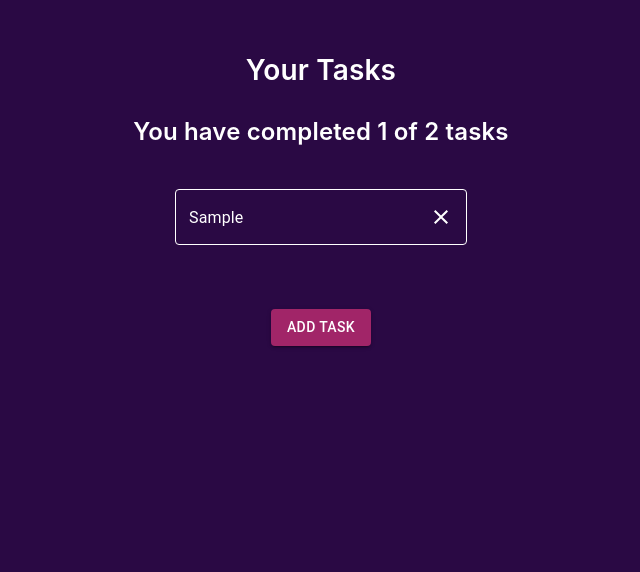
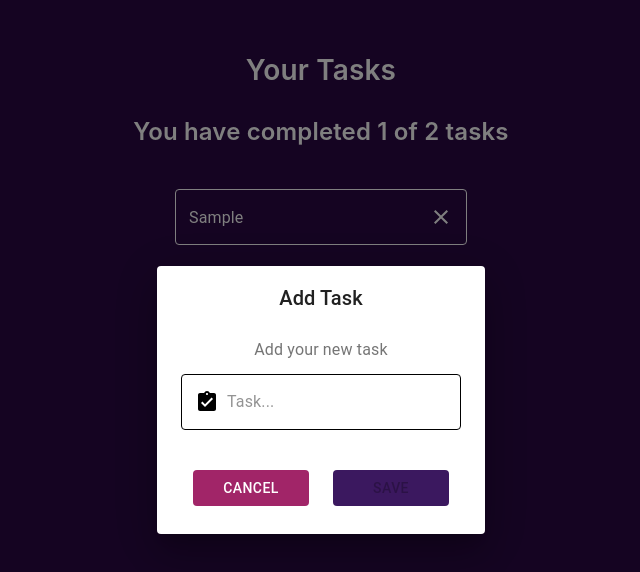
Before and after one commit to samuelDear/react-course, a React (Create React App) app: page / in a window 1280 px wide. Both pictures are taken after typing "Sample" into the empty fields and a click on the button "ADD TASK". Shown: the top 572 px of the page, without its empty margins (319-959 px from the left). Built offline with nearby package versions, Linux system fonts and the light colour scheme.

Commit message:
modal for add task

```diff
--- a/src/components/CreateTodoButton.tsx
+++ b/src/components/CreateTodoButton.tsx
@@ -2,11 +2,21 @@ import React from 'react';
 import { Button } from '@material-ui/core';
 import { useStyleCreateTodoButton } from 'styles';
 
-const CreateTodoButton: React.FC = () => {
+type createTodoButtonProps = {
+  event: () => void;
+};
+
+const CreateTodoButton: React.FC<createTodoButtonProps> = ({ event, ...props }) => {
   const classes = useStyleCreateTodoButton();
 
   return (
-    <Button className={classes.AddTasksButton} type="button" variant="contained">
+    <Button
+      onClick={event}
+      className={classes.AddTasksButton}
+      type="button"
+      variant="contained"
+      {...props}
+    >
       Add Task
     </Button>
   );
--- /dev/null
+++ b/src/components/ModalAddTodo.tsx
@@ -0,0 +1,100 @@
+import React, { useState } from 'react';
+import {
+  Dialog,
+  DialogContent,
+  DialogContentText,
+  DialogTitle,
+  Grid,
+  InputAdornment,
+  Button,
+  TextField,
+} from '@material-ui/core';
+import AssignmentTurnedInIcon from '@material-ui/icons/AssignmentTurnedIn';
+import { useStyleModalAddTodo } from 'styles';
+
+type ModalProps = {
+  open: boolean;
+  closeEvent: () => void;
+  // eslint-disable-next-line no-unused-vars
+  addTask: (txt: string) => void;
+};
+
+const ModalAddTodo: React.FC<ModalProps> = ({ open, closeEvent, addTask, ...props }) => {
+  const [newTask, setNewTask] = useState('');
+
+  const classes = useStyleModalAddTodo();
+
+  const saveTask = (): void => {
+    addTask(newTask);
+    setNewTask('');
+    closeEvent();
+  };
+
+  return (
+    <Dialog
+      open={open}
+      onClose={(event, reason) => {
+        if (reason === 'backdropClick') {
+          setNewTask('');
+          closeEvent();
+        }
+      }}
+      {...props}
+    >
+      <DialogTitle className={classes.titleModal}>Add Task</DialogTitle>
+      <DialogContent>
+        <DialogContentText className={classes.msgModal}>Add your new task</DialogContentText>
+        <form onSubmit={saveTask}>
+          <TextField
+            placeholder="Task..."
+            value={newTask}
+            variant="outlined"
+            type="text"
+            onChange={({ target: { value } }) => setNewTask(value)}
+            {...props}
+            InputProps={{
+              className: classes.input,
+              classes: {
+                root: classes.cssOutlinedInput,
+                notchedOutline: classes.notchedOutline,
+              },
+              startAdornment: (
+                <InputAdornment position="start">
+                  <AssignmentTurnedInIcon />
+                </InputAdornment>
+              ),
+            }}
+          />
+          <Grid container item xs={12} justifyContent="space-around" className={classes.buttonsBox}>
+            <Grid item container sm={5} xs={12} justifyContent="center">
+              <Button
+                type="button"
+                className={`${classes.cancelBtn} ${classes.btnBox}`}
+                fullWidth
+                onClick={() => {
+                  setNewTask('');
+                  closeEvent();
+                }}
+              >
+                Cancel
+              </Button>
+            </Grid>
+            <Grid item container sm={5} xs={12} justifyContent="center">
+              <Button
+                type="submit"
+                disabled={newTask === ''}
+                className={`${classes.acceptBtn} ${classes.btnBox}`}
+                onClick={saveTask}
+                fullWidth
+              >
+                Save
+              </Button>
+            </Grid>
+          </Grid>
+        </form>
+      </DialogContent>
+    </Dialog>
+  );
+};
+
+export default ModalAddTodo;
--- a/src/components/index.ts
+++ b/src/components/index.ts
@@ -4,5 +4,6 @@ import TodoItem from './TodoItem';
 import CreateTodoButton from './CreateTodoButton';
 import TodoList from './TodoList';
 import Layout from './Layout';
+import ModalAddTodo from './ModalAddTodo';
 
-export { TodoCounter, TodoSearch, TodoItem, CreateTodoButton, TodoList, Layout };
+export { TodoCounter, TodoSearch, TodoItem, CreateTodoButton, TodoList, Layout, ModalAddTodo };
--- a/src/container/TodoLists.tsx
+++ b/src/container/TodoLists.tsx
@@ -1,11 +1,20 @@
 import React, { useState } from 'react';
-import { TodoCounter, TodoSearch, TodoItem, CreateTodoButton, TodoList, Layout } from 'components';
+import {
+  TodoCounter,
+  TodoSearch,
+  TodoItem,
+  CreateTodoButton,
+  TodoList,
+  Layout,
+  ModalAddTodo,
+} from 'components';
 import { useStyleTodoLists } from 'styles';
 import { TodoType } from 'types';
 
 const TodoLists: React.FC = () => {
   const classes = useStyleTodoLists();
   const [filter, setFilter] = useState('');
+  const [addTask, setAddTask] = useState(false);
   const [todos, setTodos] = useState([
     {
       text: 'Cortar Cebolla',
@@ -33,6 +42,19 @@ const TodoLists: React.FC = () => {
     setTodos(todosTmp);
   };
 
+  const openModalCreateTodo = (): void => {
+    setAddTask(true);
+  };
+
+  const addNewTask = (text: string): void => {
+    const todosTmp = todos;
+    todosTmp.push({
+      text,
+      completed: false,
+    });
+    setTodos(todosTmp);
+  };
+
   const validateFilter = (text: string): boolean =>
     filter === '' ? true : text.toLowerCase().includes(filter.toLowerCase());
 
@@ -53,7 +75,12 @@ const TodoLists: React.FC = () => {
             />
           ))}
       </TodoList>
-      <CreateTodoButton />
+      <CreateTodoButton event={openModalCreateTodo} />
+      <ModalAddTodo
+        open={addTask}
+        closeEvent={() => setAddTask(false)}
+        addTask={(txt: string) => addNewTask(txt)}
+      />
     </Layout>
   );
 };
--- /dev/null
+++ b/src/styles/components/ModalAddTodo.ts
@@ -0,0 +1,54 @@
+import { makeStyles, Theme } from '@material-ui/core';
+
+const useStyles = makeStyles((theme: Theme) => ({
+  input: {
+    color: '#000',
+    marginBottom: 20,
+  },
+  colorIcon: {
+    color: '#FFF',
+  },
+  cssOutlinedInput: {
+    '&$cssFocused $notchedOutline': {
+      borderColor: '#FEC260 !important',
+    },
+  },
+  notchedOutline: {
+    borderWidth: '1px',
+    borderColor: '#000 !important',
+  },
+  titleModal: {
+    textAlign: 'center',
+  },
+  msgModal: {
+    textAlign: 'center',
+  },
+  buttonsBox: {
+    [theme.breakpoints.down('xs')]: {
+      flexDirection: 'column-reverse',
+    },
+  },
+  btnBox: {
+    color: '#FFF',
+    marginTop: 20,
+    marginBottom: 20,
+    [theme.breakpoints.down('xs')]: {
+      marginTop: 10,
+      marginBottom: 10,
+    },
+  },
+  cancelBtn: {
+    backgroundColor: '#A12568',
+    '&:hover': {
+      backgroundColor: '#C3478A',
+    },
+  },
+  acceptBtn: {
+    backgroundColor: '#3B185F',
+    '&:hover': {
+      backgroundColor: '#4C296F',
+    },
+  },
+}));
+
+export default useStyles;
--- a/src/styles/index.ts
+++ b/src/styles/index.ts
@@ -5,6 +5,7 @@ import useStyleTodoSearch from './components/TodoSearch';
 import useStyleTodoItem from './components/TodoItem';
 import useStyleCreateTodoButton from './components/CreateTodoButton';
 import useStyleTodoList from './components/TodoList';
+import useStyleModalAddTodo from './components/ModalAddTodo';
 
 export {
   useStyleTodoLists,
@@ -13,4 +14,5 @@ export {
   useStyleTodoItem,
   useStyleCreateTodoButton,
   useStyleTodoList,
+  useStyleModalAddTodo,
 };
```
